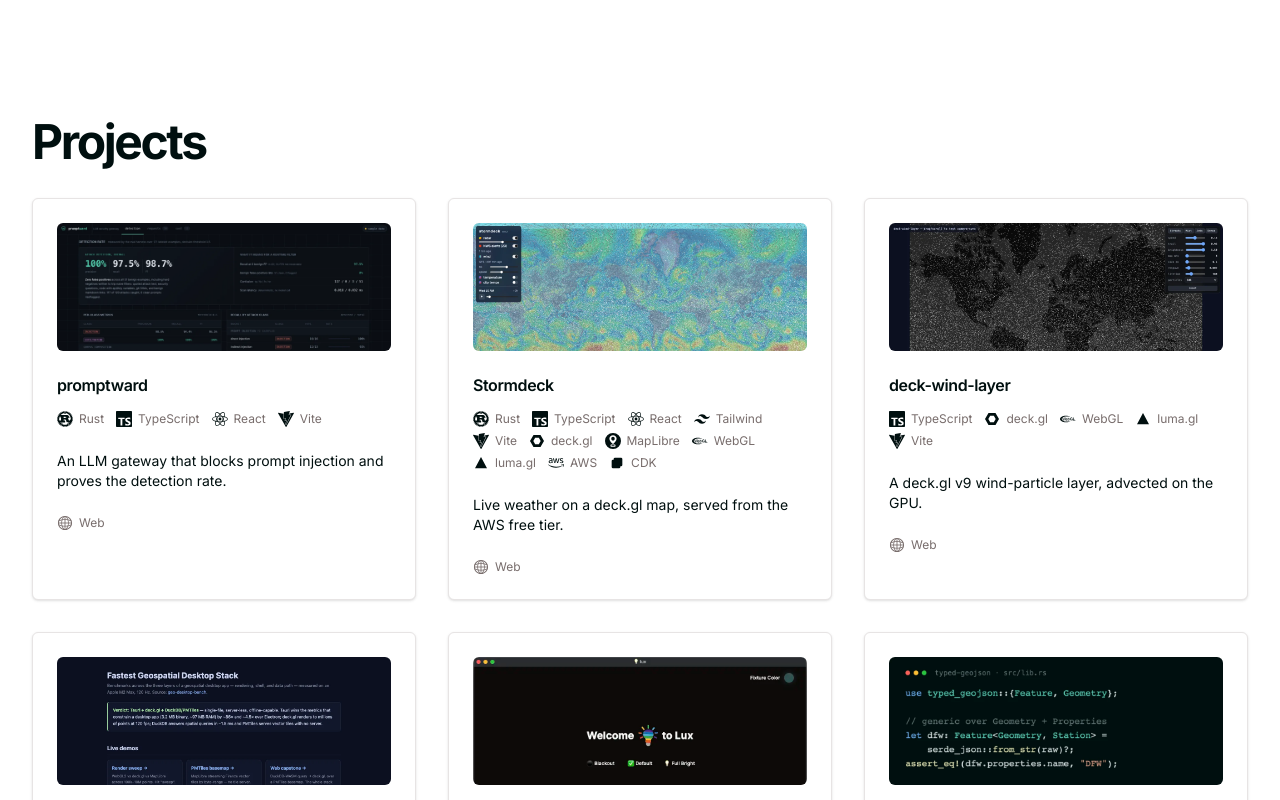
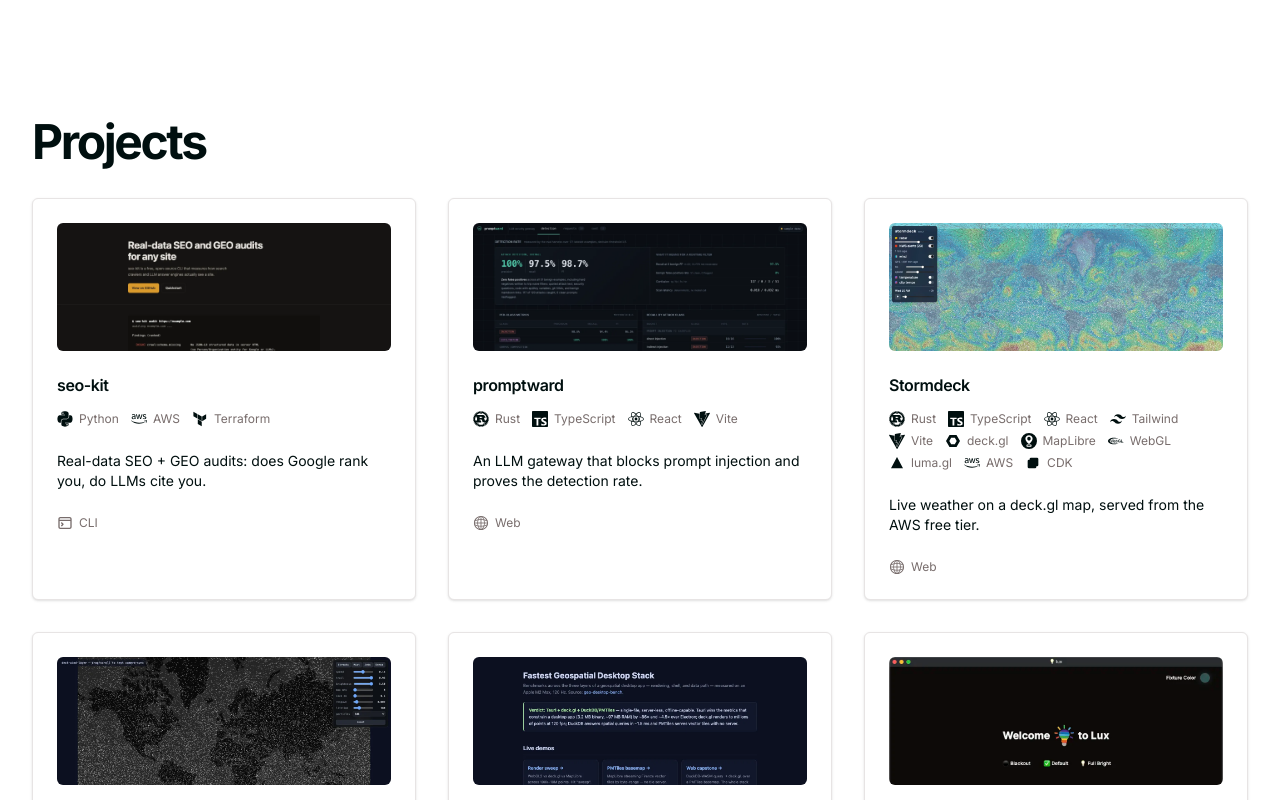
Before and after one commit to johncarmack1984/johncarmack.com, a React (Vite) app: page / in a window 1280 px wide. Shown: the part 1367-2167 px from the top of the page. Built offline with nearby package versions, Linux system fonts and the light colour scheme.

Commit message:
projects: add seo-kit (#38)

```diff
--- a/src/components/projects/projects.tsx
+++ b/src/components/projects/projects.tsx
@@ -8,6 +8,7 @@
 import LumaGlIcon from "@/components/ui/icons/lumagl";
 import MapLibreIcon from "@/components/ui/icons/maplibre";
 import NextJsIcon from "@/components/ui/icons/nextjs";
+import PythonIcon from "@/components/ui/icons/python";
 import ReactIcon from "@/components/ui/icons/react";
 import Rust from "@/components/ui/icons/rust";
 import StripeIcon from "@/components/ui/icons/stripe";
@@ -27,6 +28,7 @@
 import lux from "@/assets/img/lux.webp";
 import manifest from "@/assets/img/manifest.webp";
 import promptward from "@/assets/img/promptward.webp";
+import seoKit from "@/assets/img/seo-kit.webp";
 import stormdeck from "@/assets/img/stormdeck.webp";
 import tauriTypedIpc from "@/assets/img/tauri-typed-ipc.webp";
 import typedGeojson from "@/assets/img/typed-geojson.webp";
@@ -49,6 +51,7 @@
   stripe: { Icon: StripeIcon, name: "Stripe" },
   tauri: { Icon: TauriIcon, name: "Tauri" },
   terraform: { Icon: TerraformIcon, name: "Terraform" },
+  python: { Icon: PythonIcon, name: "Python" },
 } satisfies Record<string, Tool>;
 
 // Where the project runs (shown in the card footer).
@@ -60,6 +63,15 @@
 } satisfies Record<string, Tool>;
 
 const projects = [
+  {
+    title: "seo-kit",
+    description:
+      "Real-data SEO + GEO audits: does Google rank you, do LLMs cite you.",
+    image: seoKit,
+    href: "https://seo-kit.johncarmack.com",
+    platforms: [P.cli],
+    skills: [T.python, T.aws, T.terraform],
+  },
   {
     title: "promptward",
     description:
--- a/src/components/ui/icons/python.tsx
+++ b/src/components/ui/icons/python.tsx
@@ -4,7 +4,7 @@
 const PythonIcon: SkillIcon = ({ className, ...props }) => {
   return (
     <svg viewBox="0 0 128 128" className={cn(className)} {...props}>
-      <title>Node.js</title>
+      <title>Python</title>
       <path
         //  fill="#FFD845"
         d="M49.33 62h29.159C86.606 62 93 55.132 93 46.981V19.183c0-7.912-6.632-13.856-14.555-15.176-5.014-.835-10.195-1.215-15.187-1.191-4.99.023-9.612.448-13.805 1.191C37.098 6.188 35 10.758 35 19.183V30h29v4H23.776c-8.484 0-15.914 5.108-18.237 14.811-2.681 11.12-2.8 17.919 0 29.53C7.614 86.983 12.569 93 21.054 93H31V79.952C31 70.315 39.428 62 49.33 62zm-1.838-39.11c-3.026 0-5.478-2.479-5.478-5.545 0-3.079 2.451-5.581 5.478-5.581 3.015 0 5.479 2.502 5.479 5.581-.001 3.066-2.465 5.545-5.479 5.545zm74.789 25.921C120.183 40.363 116.178 34 107.682 34H97v12.981C97 57.031 88.206 65 78.489 65H49.33C41.342 65 35 72.326 35 80.326v27.8c0 7.91 6.745 12.564 14.462 14.834 9.242 2.717 17.994 3.208 29.051 0C85.862 120.831 93 116.549 93 108.126V97H64v-4h43.682c8.484 0 11.647-5.776 14.599-14.66 3.047-9.145 2.916-17.799 0-29.529zm-41.955 55.606c3.027 0 5.479 2.479 5.479 5.547 0 3.076-2.451 5.579-5.479 5.579-3.015 0-5.478-2.502-5.478-5.579 0-3.068 2.463-5.547 5.478-5.547z"
```
Also changed, not shown: src/assets/img/seo-kit.webp (added).
